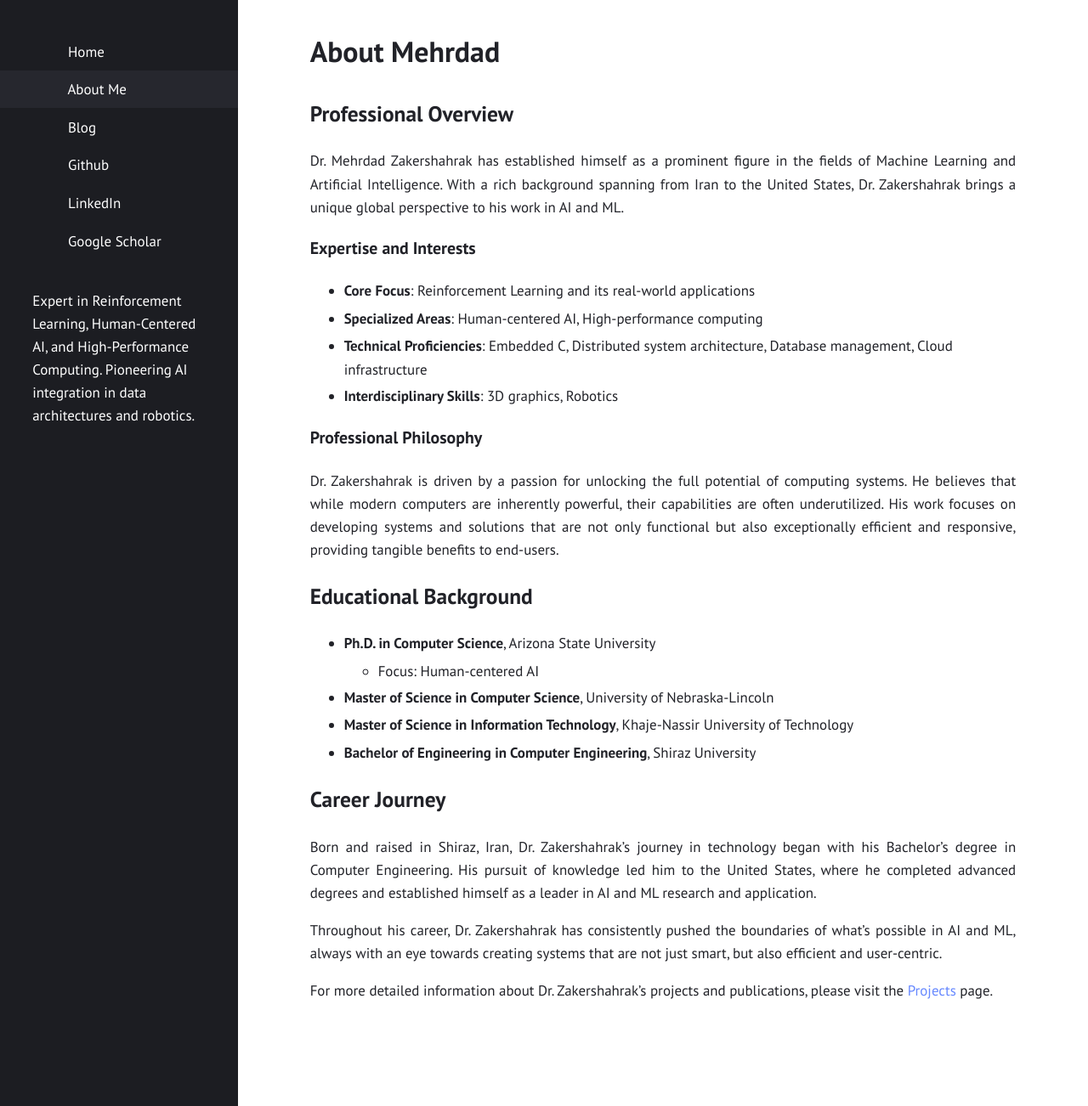
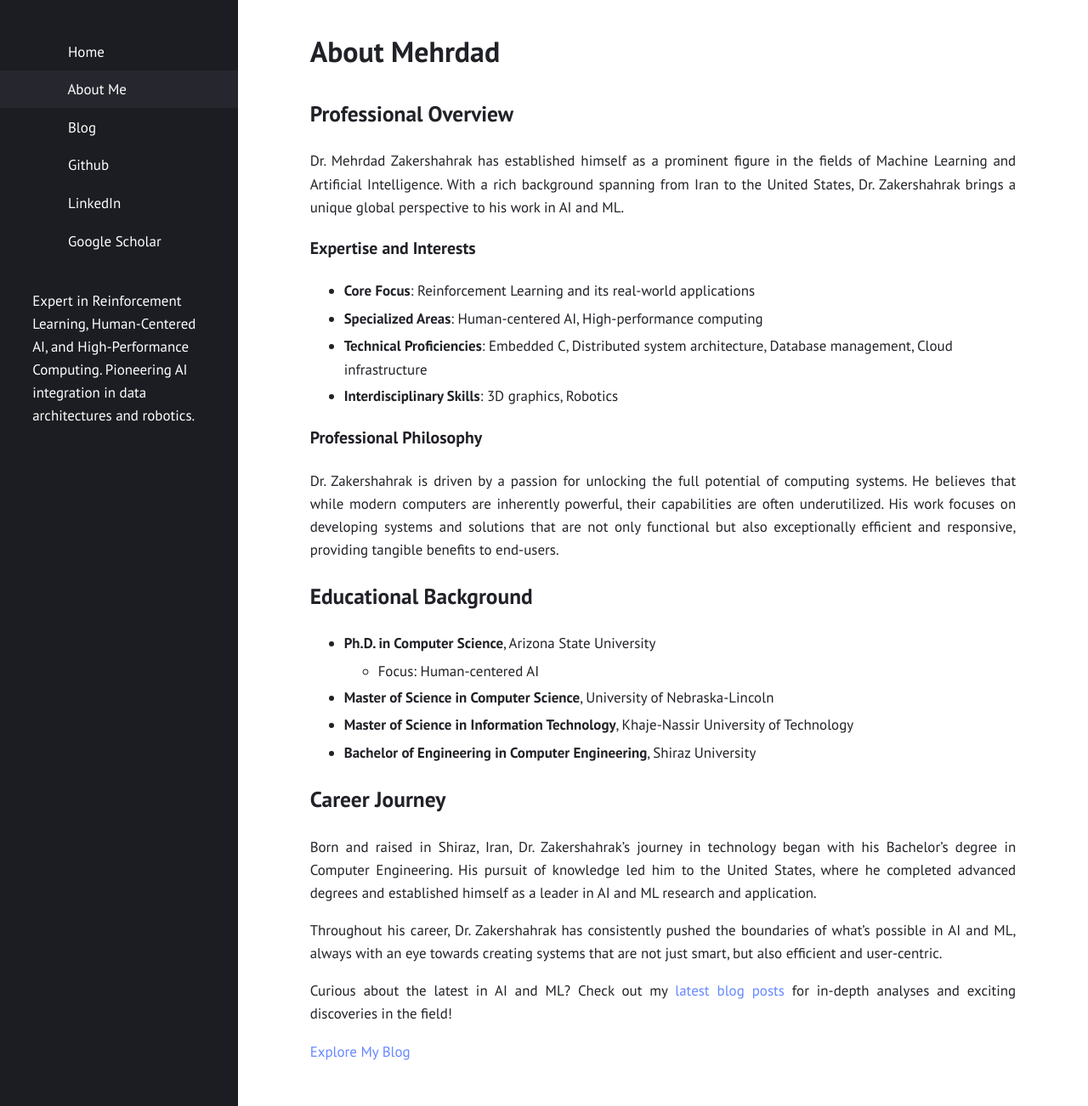
Before and after one commit to mehrdadzakershahrak/mehrdadzakershahrak.github.io, a Jekyll site: the page built from about.markdown, in a window 1280 px wide and 1302 px high. Shown: the whole window at 85% size. Built offline with Jekyll 4.4.1, drawn with Linux system fonts in a browser that asks for light colours.

Commit message:
/mod about updated

```diff
--- a/about.markdown
+++ b/about.markdown
@@ -34,4 +34,6 @@ Born and raised in Shiraz, Iran, Dr. Zakershahrak's journey in technology began
 
 Throughout his career, Dr. Zakershahrak has consistently pushed the boundaries of what's possible in AI and ML, always with an eye towards creating systems that are not just smart, but also efficient and user-centric.
 
-For more detailed information about Dr. Zakershahrak's projects and publications, please visit the [Projects](/projects/) page.
+Curious about the latest in AI and ML? Check out my [latest blog posts](/blog) for in-depth analyses and exciting discoveries in the field!
+
+[Explore My Blog](/blog){: .button}
```
